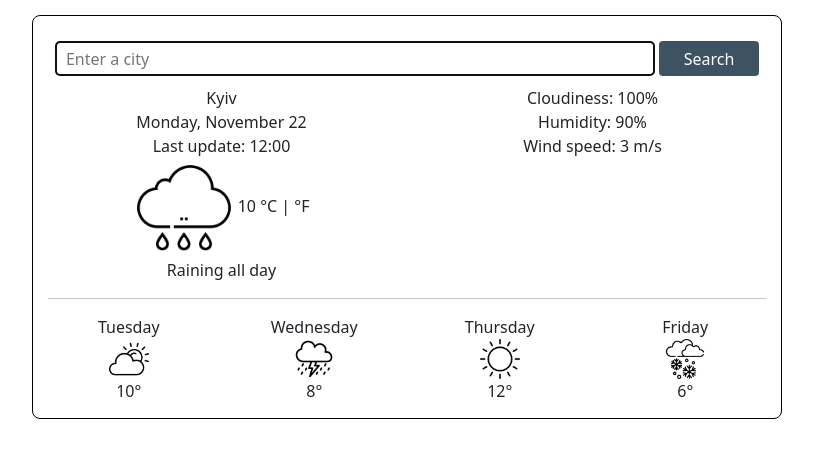
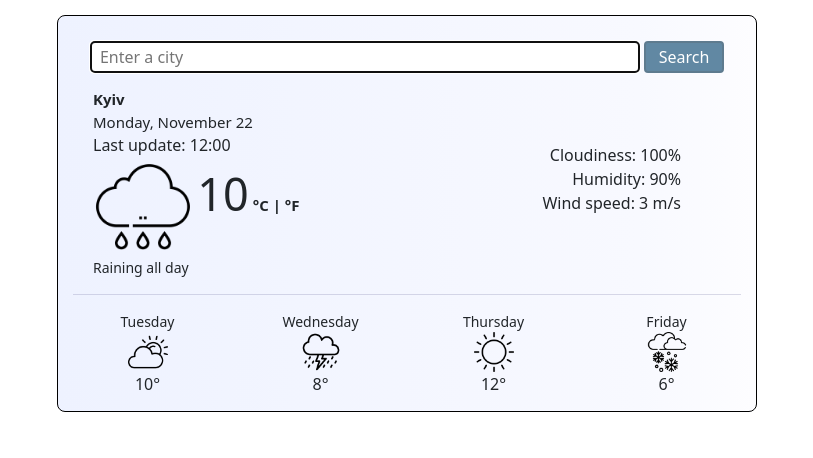
Before and after one commit to YanaDemchyshyn/Weather-App, a plain HTML site: page index.html in a window 1280 px wide. Shown: the whole page, without its empty margins (233-1046 px from the left). Drawn offline with nearby package versions, Linux system fonts and the light colour scheme.

Commit message:
Add styles

```diff
--- a/index.html
+++ b/index.html
@@ -26,6 +26,7 @@
             </form>
             <div class="row">
                 <div class="col-6">
+                    <div class="left-part">
                         <div id="city">Kyiv</div>
                         <div class="date">
                             <span id="day">Monday,</span>
@@ -39,17 +40,20 @@
                         <div class="currentWeather">
                             <div class="weather-image">
                                 <img src="images/rainy.png" width="100px" />
-                            <span id="currentTemperatute">10</span>
+                                <span id="currentTemperature">10</span>
                                 <span id="units">°C | °F</span>
                             </div>
                             <div id="description">Raining all day</div>
                         </div>
                     </div>
+                </div>
                 <div class="col-6">
+                    <div class="right-part">
                         <div class="other-inf">
                             <div id="cloudiness">Cloudiness: 100%</div>
                             <div id="humidity">Humidity: 90%</div>
                             <div id="wind">Wind speed: 3 m/s</div>
+                        </div>
                     </div>
                 </div>
             </div>
--- a/src/styles.css
+++ b/src/styles.css
@@ -1,8 +1,15 @@
 .container {
+    background: rgb(238, 242, 255);
+    background: linear-gradient(
+        90deg,
+        rgba(238, 242, 255, 1) 0%,
+        rgba(248, 249, 255, 1) 83%,
+        rgba(253, 253, 255, 1) 100%
+    );
     margin: 15px auto;
     text-align: center;
     padding: 15px;
-    max-width: 750px;
+    max-width: 700px;
     width: 100%;
     border: 1px solid black;
     border-radius: 8px;
@@ -11,22 +18,60 @@ form {
     margin: 10px auto;
 }
 .enter-text {
-    max-width: 600px;
+    max-width: 550px;
     width: 100%;
     text-indent: 7px;
+    border: 1px solid rgb(86, 93, 133);
     border-radius: 4px;
-    height: 35px;
+    height: 32px;
 }
 .search-button {
-    max-width: 100px;
+    max-width: 80px;
     width: 100%;
-    height: 35px;
+    height: 32px;
     border-radius: 4px;
-    background-color: rgb(62, 83, 97);
+    background-color: rgb(97, 136, 163);
     color: white;
-    border: 2px solid rgb(62, 83, 97);
+    border: 2px solid rgb(94, 123, 143);
 }
 .search-button:hover {
-    background-color: rgb(50, 63, 71);
-    border: 2px solid rgb(50, 63, 71);
+    background-color: rgb(76, 94, 106);
+    border: 2px solid rgb(81, 100, 112);
 }
+.left-part {
+    text-align: left;
+    margin: 5px 20px 0;
+}
+.right-part {
+    text-align: right;
+    margin: 60px;
+    font-size: 16px;
+}
+#city {
+    font-size: 15px;
+    font-weight: 700;
+}
+.date {
+    font-size: 15px;
+}
+#currentTemperature {
+    font-size: 45px;
+    font-weight: 400;
+}
+#units {
+    font-size: 15px;
+    font-weight: 600;
+}
+#description {
+    font-size: 14px;
+    font-weight: 500;
+}
+.week-day {
+    font-size: 14px;
+}
+.week-day {
+    font-weight: 500;
+}
+hr {
+    color: rgb(113, 113, 161);
+}
```
Lines whose indentation alone changed are shown as unchanged.
